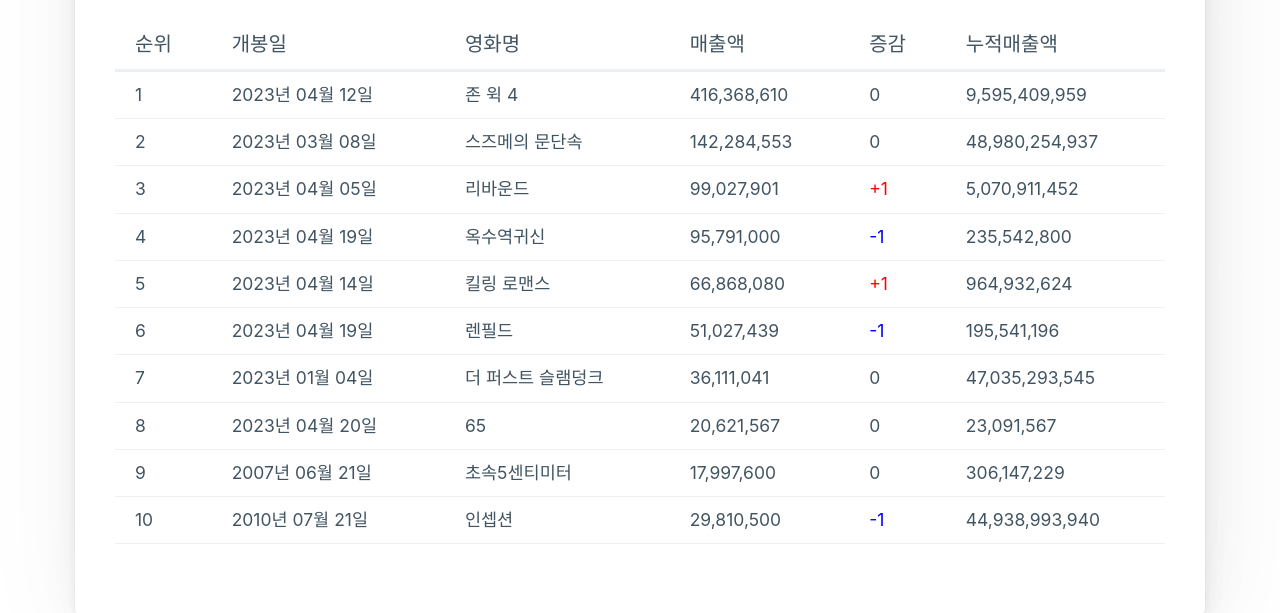
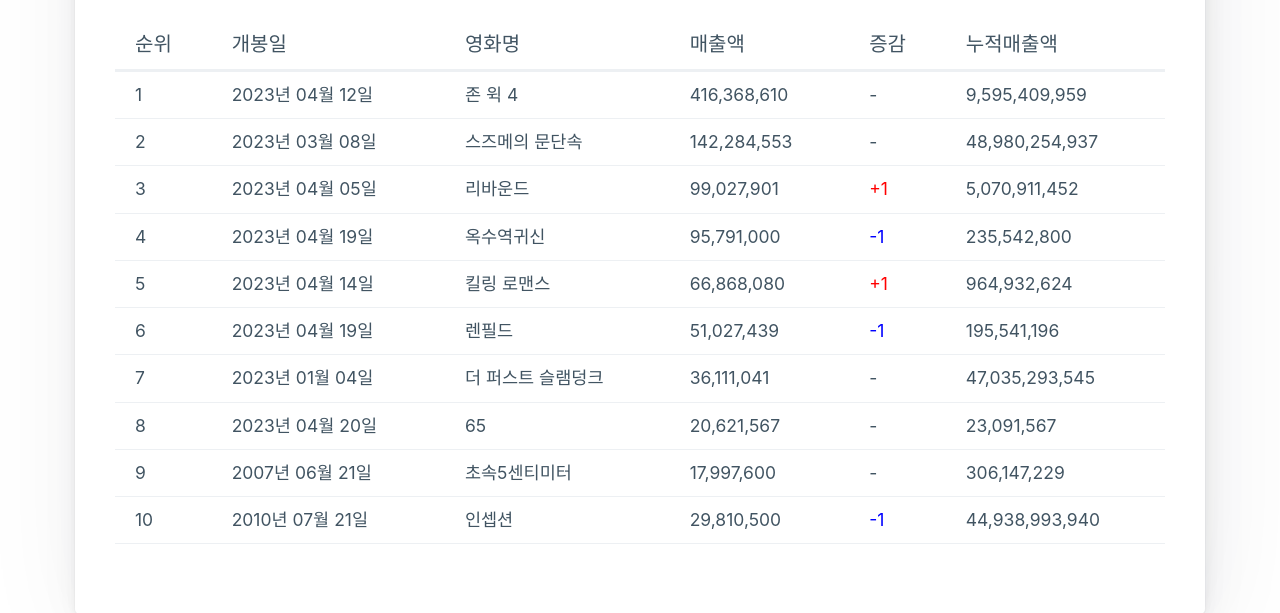
Before and after one commit to icecaptin/k-digital_React, a React (Create React App) app: page / in a window 1280 px wide. Shown: the part 235-848 px from the top of the page. Built offline with nearby package versions, Linux system fonts and the light colour scheme.

Commit message:
20230421_FINAL

```diff
--- a/src/03/BoxRows.js
+++ b/src/03/BoxRows.js
@@ -14,6 +14,8 @@ const BoxRows = () => {
         } else if (parseInt(row.rankInten) === -1) {
             rankIntenText = row.rankInten;
             rankIntenColor = 'blue';
+        }else {
+            rankIntenText = '-';
         }
 
         let openDt = new Date(row.openDt);
```
